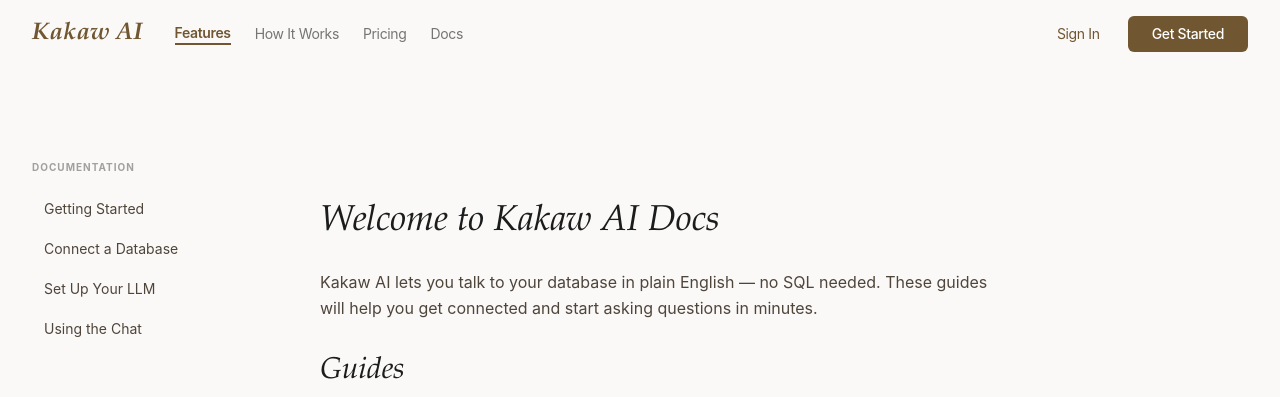
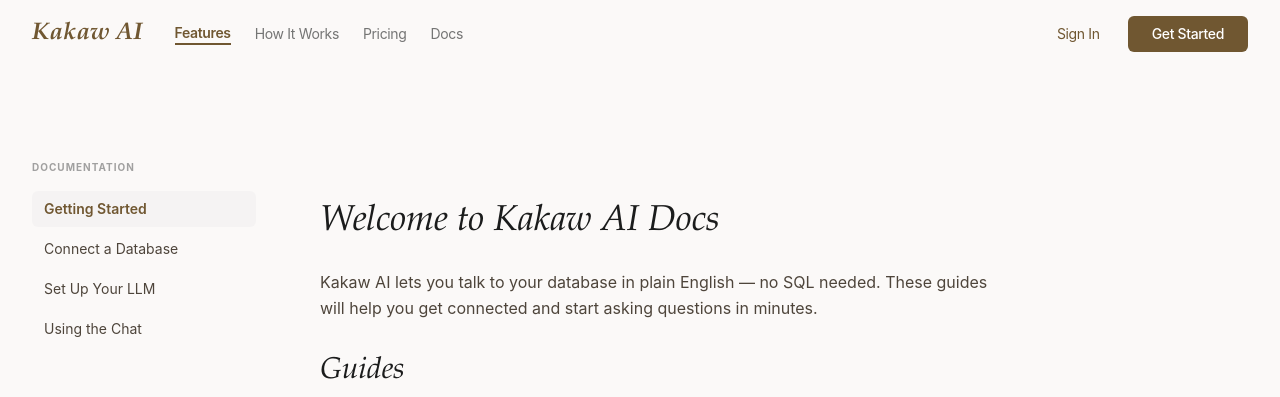
Before and after one commit to Kakaw-AI/frontend, a Next.js app: page /docs in a window 1280 px wide. Shown: the top 397 px of the page. Built offline with nearby package versions, Linux system fonts and the light colour scheme.

Commit message:
fix: add active link indicator to docs sidebar; add table styles to MDX components

```diff
--- /dev/null
+++ b/src/app/docs/DocsSidebar.tsx
@@ -0,0 +1,36 @@
+'use client'
+
+import Link from "next/link"
+import { usePathname } from "next/navigation"
+
+const sidebarLinks = [
+  { label: "Getting Started", href: "/docs" },
+  { label: "Connect a Database", href: "/docs/connect-database" },
+  { label: "Set Up Your LLM", href: "/docs/setup-llm" },
+  { label: "Using the Chat", href: "/docs/using-chat" },
+]
+
+export function DocsSidebar() {
+  const pathname = usePathname()
+
+  return (
+    <nav className="sticky top-32 space-y-1">
+      <p className="font-label text-[10px] uppercase tracking-widest font-bold text-on-surface opacity-40 mb-4">
+        Documentation
+      </p>
+      {sidebarLinks.map((link) => (
+        <Link
+          key={link.href}
+          href={link.href}
+          className={`block px-3 py-2 rounded-lg text-sm transition-colors ${
+            pathname === link.href
+              ? "text-primary bg-surface-container-low font-semibold"
+              : "text-on-surface-variant hover:text-primary hover:bg-surface-container-low"
+          }`}
+        >
+          {link.label}
+        </Link>
+      ))}
+    </nav>
+  )
+}
--- a/src/app/docs/layout.tsx
+++ b/src/app/docs/layout.tsx
@@ -1,13 +1,7 @@
 import Link from "next/link"
 import { Navbar } from "@/components/landing/Navbar"
 import { Footer } from "@/components/landing/Footer"
-
-const sidebarLinks = [
-  { label: "Getting Started", href: "/docs" },
-  { label: "Connect a Database", href: "/docs/connect-database" },
-  { label: "Set Up Your LLM", href: "/docs/setup-llm" },
-  { label: "Using the Chat", href: "/docs/using-chat" },
-]
+import { DocsSidebar } from "./DocsSidebar"
 
 export default function DocsLayout({ children }: { children: React.ReactNode }) {
   return (
@@ -16,20 +10,7 @@ export default function DocsLayout({ children }: { children: React.ReactNode })
       <div className="pt-24 min-h-screen bg-surface">
         <div className="max-w-7xl mx-auto px-8 py-16 flex gap-16">
           <aside className="hidden lg:block w-56 shrink-0">
-            <nav className="sticky top-32 space-y-1">
-              <p className="font-label text-[10px] uppercase tracking-widest font-bold text-on-surface opacity-40 mb-4">
-                Documentation
-              </p>
-              {sidebarLinks.map((link) => (
-                <Link
-                  key={link.href}
-                  href={link.href}
-                  className="block px-3 py-2 rounded-lg text-sm text-on-surface-variant hover:text-primary hover:bg-surface-container-low transition-colors"
-                >
-                  {link.label}
-                </Link>
-              ))}
-            </nav>
+            <DocsSidebar />
           </aside>
           <main className="flex-1 min-w-0 max-w-2xl">
             {children}
--- a/src/mdx-components.tsx
+++ b/src/mdx-components.tsx
@@ -56,5 +56,33 @@ export function useMDXComponents(): MDXComponents {
       </blockquote>
     ),
     hr: () => <hr className="border-outline-variant/20 my-8" />,
+    table: ({ children }) => (
+      <div className="overflow-x-auto my-6">
+        <table className="w-full border-collapse text-sm">
+          {children}
+        </table>
+      </div>
+    ),
+    thead: ({ children }) => (
+      <thead className="bg-surface-container-low border-b border-outline-variant/30">
+        {children}
+      </thead>
+    ),
+    tbody: ({ children }) => <tbody>{children}</tbody>,
+    tr: ({ children }) => (
+      <tr className="border-b border-outline-variant/20 last:border-0">
+        {children}
+      </tr>
+    ),
+    th: ({ children }) => (
+      <th className="px-4 py-2 text-left font-label text-[11px] uppercase tracking-widest font-bold text-on-surface opacity-60">
+        {children}
+      </th>
+    ),
+    td: ({ children }) => (
+      <td className="px-4 py-2 text-on-surface-variant leading-relaxed">
+        {children}
+      </td>
+    ),
   }
 }
```
